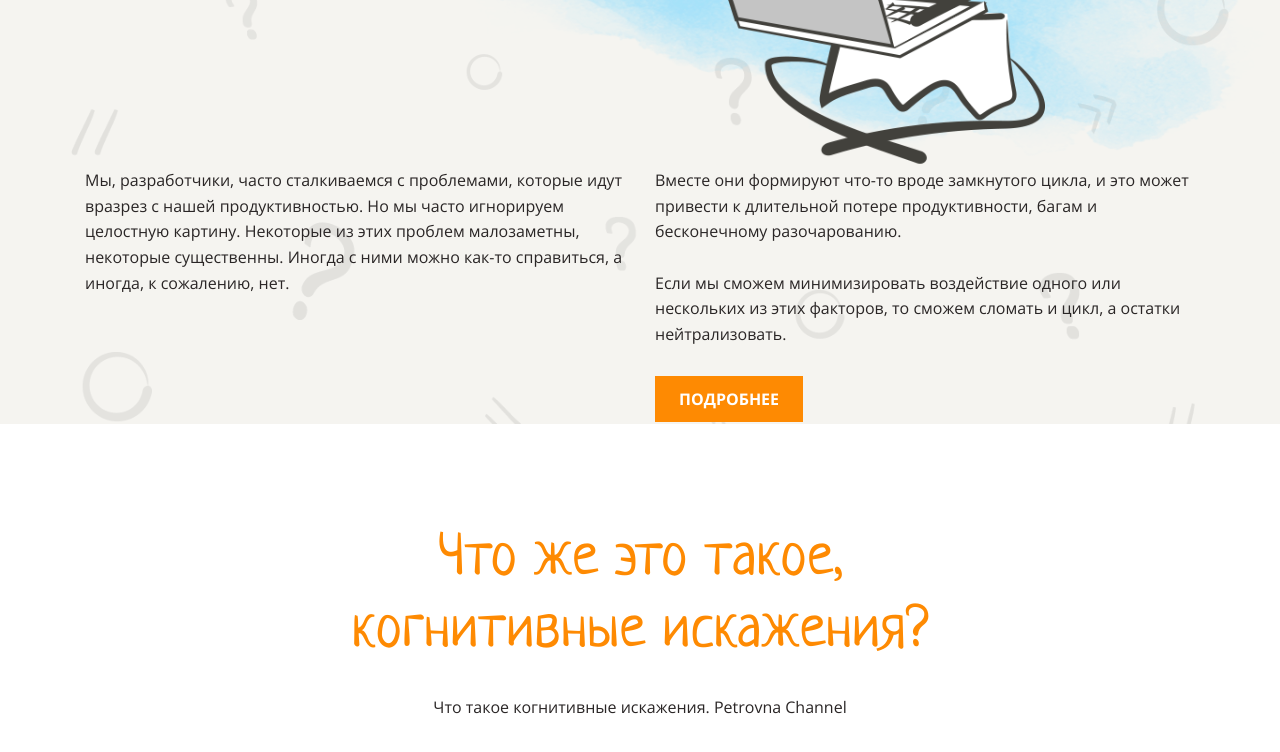
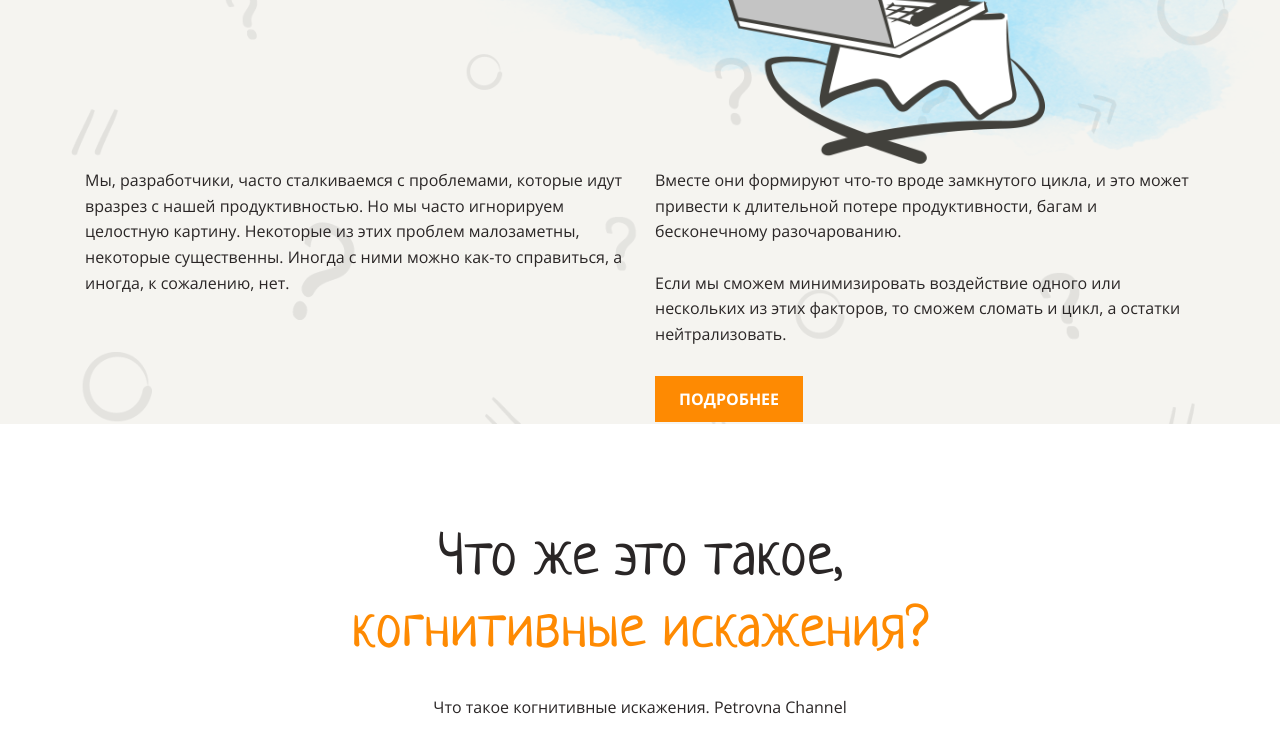
Before and after one commit to likstanov/layout-designer-project-lvl1, a website: page src/index.html in a window 1280 px wide. Shown: the part 376-1128 px from the top of the page. Drawn offline with Linux system fonts and the light colour scheme; grey boxes are pictures that could not be loaded; a web font is replaced by a local one.

Commit message:
fix: h2 color video section

```diff
--- a/src/index.html
+++ b/src/index.html
@@ -30,7 +30,7 @@
     </header>
     <section class="what-is bg-white">
         <div class="container pt-100 pb-100">
-            <h2 class="text-center">Что же это такое,<br>
+            <h2 class="text-center text-dark">Что же это такое,<br>
                 <span class="text-orange">когнитивные искажения?</span></h2>
                 <p class="text-center">Что такое когнитивные искажения. Petrovna Channel</p>
                 <iframe class="video" width="919" height="569" src="https://www.youtube.com/embed/jie9AizBqss" frameborder="0" allowfullscreen></iframe>
```
